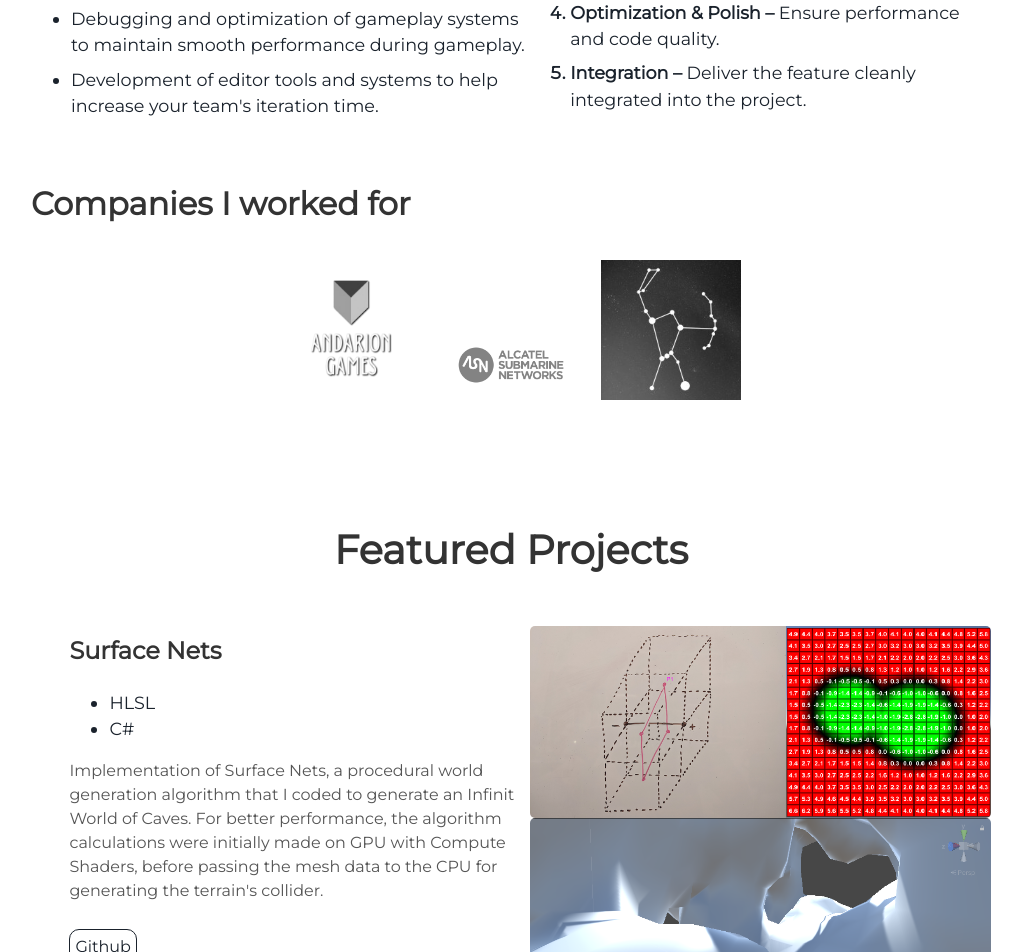
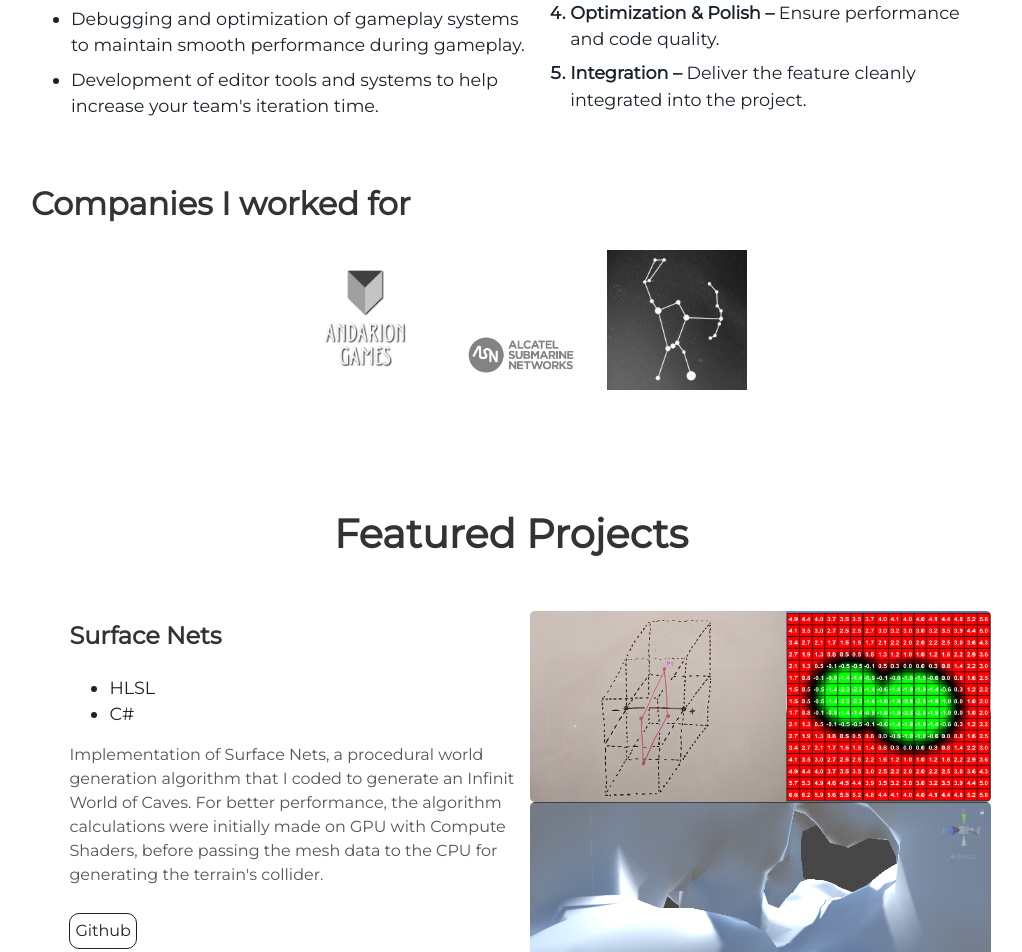
Before and after one commit to RedaMazoz/redamazoz.github.io, a Jekyll site: the page built from index.html, in a window 1280 px wide. Shown: the part 1704-2656 px from the top of the page, without its empty margins (129-1151 px from the left). Built offline with Jekyll 4.4.1, drawn with Linux system fonts in a browser that asks for light colours; some web fonts are replaced.

Commit message:
fix alignment about.html

```diff
--- a/_includes/about.html
+++ b/_includes/about.html
@@ -16,6 +16,10 @@
 {
     width: 140px;
     text-align:left;
+}
+.user-left {
+  text-align: center;
+  font-size: 60px;
 }
 </style>
 
@@ -72,7 +76,7 @@
 
 <div>
   <h2>Companies I worked for</h2>
-  <div class="user" style="text-aligh: left;">
+  <div class="user-left" >
 
   <div class="tech">
     <img alt="Andarion Games Logo" src="../assets/img/andarion-games-black-and-white-logo.png" class="logo-size" />
```
